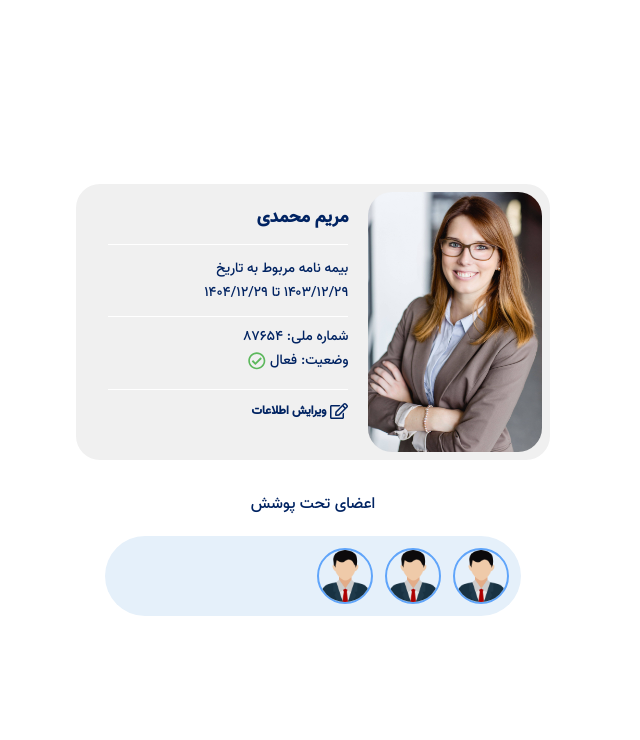
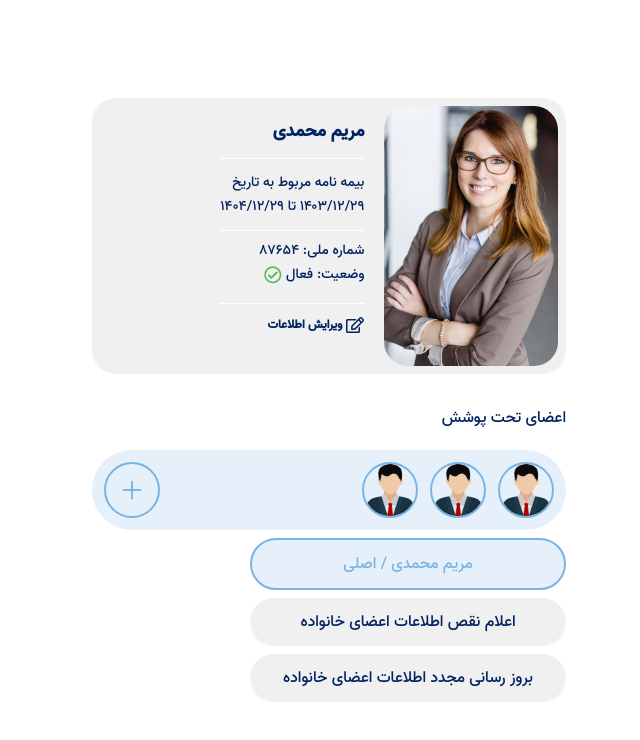
Before and after one commit to Arashjamehbozorg/nextjs-login, a Next.js app: page /profile in a window 1280 px wide. Shown: the top 740 px of the page, without its empty margins (597-1237 px from the left). Built offline with nearby package versions, Linux system fonts and the light colour scheme.

Commit message:
developed profile dashboard with styles based on adobe xd design

```diff
--- a/src/app/globals.css
+++ b/src/app/globals.css
@@ -175,7 +175,7 @@ iframe {
 }
 
 .container-page {
-  width: 100%;
+  width: 80%;
   min-height: 100vh;
   display: -webkit-box;
   display: -webkit-flex;
--- a/src/app/profile/info-profile.tsx
+++ b/src/app/profile/info-profile.tsx
@@ -4,23 +4,23 @@ import { FaRegCheckCircle } from "react-icons/fa";
 // for national code and status also includes the period of time that the person has the insurance
 const InfoProfile = () => {
   return (
-    <div className="rounded-lg text-[#002362] pr-3 pl-8 w-3/5">
+    <div className="rounded-lg text-[#002361] pr-3 pl-8 md:w-fit w-full ">
       <div className="border-b border-white">
         <h2 className="text-lg pt-5 pb-3 font-semibold  ">مریم محمدی</h2>
       </div>
 
-      <p className="py-3 text-[#002362] font-thin border-b border-white">
+      <p className="py-3 text-[#002361] font-thin border-b border-white">
         بيمه نامه مربوط به تاريخ <br></br> ۱۴۰۳/۱۲/۲۹ تا ۱۴۰۴/۱۲/۲۹
       </p>
-      <div className="text-[#002362] pb-2 border-b border-white">
-        <p className="text-[#002362] font-thin pt-2">شماره ملی: ۸۷۶۵۴</p>
+      <div className="text-[#002361] pb-2 border-b border-white">
+        <p className="text-[#002361] font-thin pt-2">شماره ملی: ۸۷۶۵۴</p>
         <div className="flex flex-row gap-1 items-center text-[#002362] pb-2">
-          <p className="font-thin text-[#002362]">وضعیت: فعال</p>
+          <p className="font-thin text-[#002361]">وضعیت: فعال</p>
           <FaRegCheckCircle fontSize="1.1em" style={{ color: "#5cb85c" }} />
         </div>
       </div>
       <div className="py-3">
-        <div className=" flex flex-row items-center gap-1 text-[#002362] text-xs font-bold ">
+        <div className=" flex flex-row items-center gap-1 text-[#002361] text-xs font-bold ">
           <FaRegEdit size={18} />
           ویرایش اطلاعات
         </div>
--- a/src/app/profile/member/member-avatar.tsx
+++ b/src/app/profile/member/member-avatar.tsx
@@ -2,7 +2,7 @@ import Image from "next/image";
 import avatarIcon from "../../../../public/avatar.png";
 export default function MemberAvatar() {
   return (
-    <div className="rounded-full h-14 w-14 relative border-2 border-blue-400 flex justify-center items-center overflow-hidden">
+    <div className="rounded-full h-14 w-14 relative border-2 border-[#79B4E4] flex justify-center items-center overflow-hidden">
       <Image
         alt="avatar"
         src={avatarIcon}
--- a/src/app/profile/member/members.tsx
+++ b/src/app/profile/member/members.tsx
@@ -1,16 +1,19 @@
 import MemberAvatar from "./member-avatar";
+import { IoAddOutline } from "react-icons/io5";
 
 export default function Members() {
   return (
-    <div className="flex flex-row bg-[#e5f0fa] p-3 rounded-full mt-5 w-4/12">
-      <div className="flex flex-row gap-3">
+    <div className="flex flex-row bg-[#e5f0fa] p-3 rounded-full mt-5 w-full">
+      <div className="flex flex-grow flex-row gap-3">
         <MemberAvatar />
         <MemberAvatar />
         <MemberAvatar />
       </div>
-      {/* <div className="flex">
-        <div className=" h-14 w-14 bg-black rounded-full"></div>
-      </div> */}
+      <div className="flex">
+        <div className="rounded-full h-14 w-14 relative border-2 border-[#79B4E4] flex justify-center items-center overflow-hidden ">
+          <IoAddOutline size={30} style={{ color: "#79B4E4" }} />
+        </div>
+      </div>
     </div>
   );
 }
--- a/src/app/profile/page.tsx
+++ b/src/app/profile/page.tsx
@@ -1,11 +1,28 @@
 import Members from "./member/members";
 import ProfileCard from "./profile-card";
+import UserOptions from "./user-options";
 export default function Profile() {
   return (
     <div className="container-page mx-auto">
-      <ProfileCard />
-      <h2 className="text-[#002362] ">اعضای تحت پوشش</h2>
-      <Members />
+      <div className="">
+        <ProfileCard />
+        <h2 className="text-[#002361] ">اعضای تحت پوشش</h2>
+        <Members />
+        <UserOptions
+          text="مریم محمدی / اصلی
+"
+        />
+        <div className="flex  rounded-full bg-[#F0F0F0] py-3 justify-center items-center h-[45]  mt-2 w-2/3">
+          <span className="text-base font-normal text-[#002361]">
+            اعلام نقص اطلاعات اعضای خانواده
+          </span>
+        </div>
+        <div className="flex  rounded-full bg-[#F0F0F0] py-3 justify-center items-center h-[45]  mt-2 w-2/3">
+          <span className="text-base font-normal text-[#002361] ">
+            بروز رسانی مجدد اطلاعات اعضای خانواده
+          </span>
+        </div>
+      </div>
     </div>
   );
 }
--- a/src/app/profile/user-options.tsx
+++ b/src/app/profile/user-options.tsx
@@ -1,4 +1,12 @@
-const UserOptions = () => {
-  return <div></div>;
+interface UserOptionsProps {
+  text: string;
+}
+
+const UserOptions = ({ text }: UserOptionsProps) => {
+  return (
+    <div className="flex border-2 rounded-full bg-[#e5f0fa] py-3 justify-center items-center h-[45] border-[#79B4E4] mt-2 w-2/3">
+      <span className="text-base font-normal text-[#7AB3E4]">{text}</span>
+    </div>
+  );
 };
 export default UserOptions;
```
